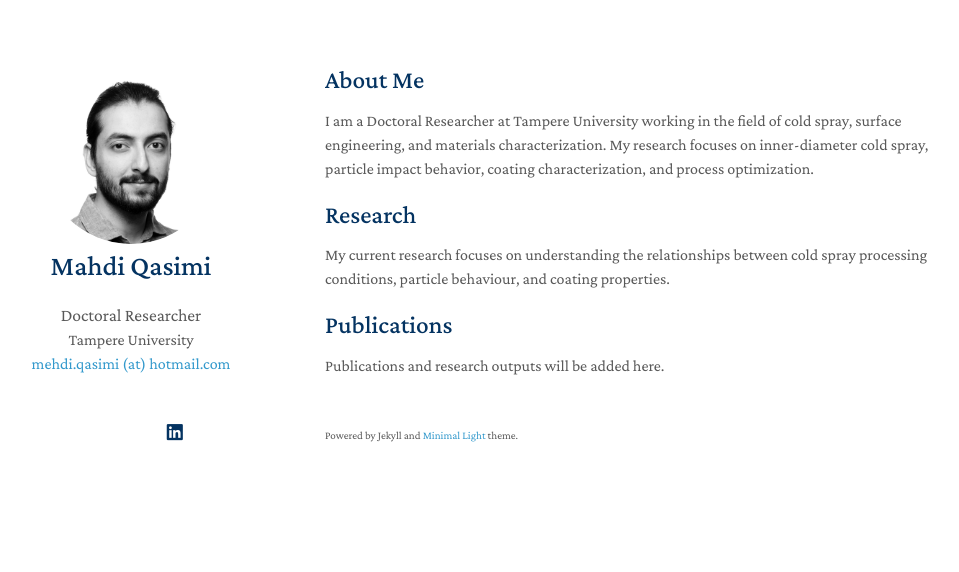
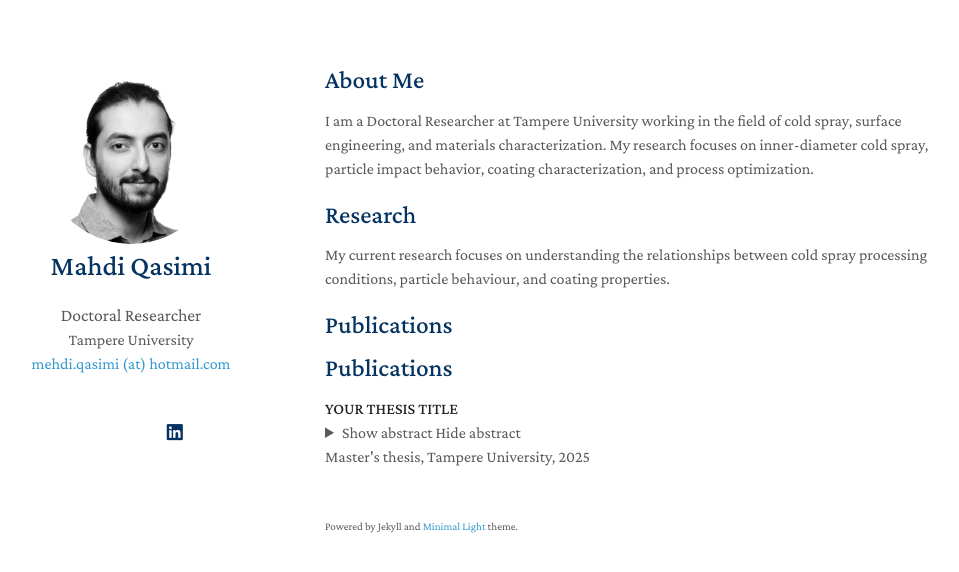
Before and after one commit to mehdiqasimi/mehdiqasimi.github.io, a Jekyll site: the page built from index.md, in a window 1280 px wide. Shown: the top 572 px of the page, without its empty margins (145-1104 px from the left). Built offline with Jekyll 4.4.1, drawn with Linux system fonts in a browser that asks for light colours; a style sheet for code colours, icons or effects is not loaded; our own code applies the rules of GitHub Pages for plain Markdown files.

Commit message:
Update index.md

```diff
--- a/index.md
+++ b/index.md
@@ -11,4 +11,40 @@ My current research focuses on understanding the relationships between cold spra
 
 ## Publications
 
-Publications and research outputs will be added here.
+## Publications
+
+<div class="publication-entry">
+
+<div class="publication-header">
+
+<div class="Investigation of In-flight Particles Behavior and Coating Property Correlation for Inner Diameter Cold Spray">
+<a href="https://urn.fi/URN:NBN:fi:tuni-2025112410843" target="_blank">
+<strong>YOUR THESIS TITLE</strong>
+</a>
+</div>
+
+<details class="publication-details">
+<summary>
+<span class="show-abstract">Show abstract</span>
+<span class="hide-abstract">Hide abstract</span>
+</summary>
+
+<div class="This study explores the Inner Diameter Cold Spray (ID CS) process for deposition of selected feedstock powder materials. The ID CS has mainly its application in coating confined geometries such as bores, pipes and engine cylinders, where conventional cold spray experiences geometrical and technical limitations to perform coating. Three metallic feedstocks were selected: aluminum, copper and nickel-aluminum to evaluate the influence of process parameters such as gas stream pressure, temperature and standoff distance on particle velocity and coating quality.
+
+In-flight particle behavior was recorded using diagnostic cameras HiWatch HR2 and CS-Q (Osier Ltd.) to record the effect of shorter nozzle design and the effect of process condition variation on particle acceleration. The coatings were characterized by hardness, microstructural thickness and porosity measurements. Subsequently, the experimental findings showed that particle velocity was most strongly influenced by the gas pressure and standoff distance, while the temperature had a secondary yet a notable role by reducing the material’s critical velocity within the selected parameter window. Among the coatings produced using different feedstock materials, the copper feedstock showed the highest coating density and deposition efficiency, while nickel-aluminum coating showed limited build-up due to harder particle nature or likely unsuitable parameter or nozzle inability to accelerate particle with sufficient impact. Aluminum coatings demonstrated sensitivity to standoff distance, revealing the influence of the bow shock effect near the substrate at shorter standoff distance while operated with lower parameter set.
+
+The results confirmed that the higher particle velocity was attributed to the stronger plastic deformation and strain hardening, resulting in increased coating hardness and reduced porosity. Substrate hardness also played a role, coatings on the steel substrates achieved higher hardness and slightly denser microstructure compared to that of aluminum.
+
+A predictive model based on the response surface methodology was developed using the experimental data for model training which then was used to quantify and correlate the process variables with the coating quality precursors. The quadratic model exhibited strong predictive performance of R^2 >0.91 (for all responses) and accurately captured both linear and interactive effects of parameters. The model could serve as an effective tool for process parameter optimization in ID CS, facilitating process predictability and minimizing the experimental effort and cost in AM applications.">
+PASTE YOUR THESIS ABSTRACT HERE.
+</div>
+
+</details>
+
+</div>
+
+<p class="publication-info">
+Master's thesis, Tampere University, 2025
+</p>
+
+</div>
```
